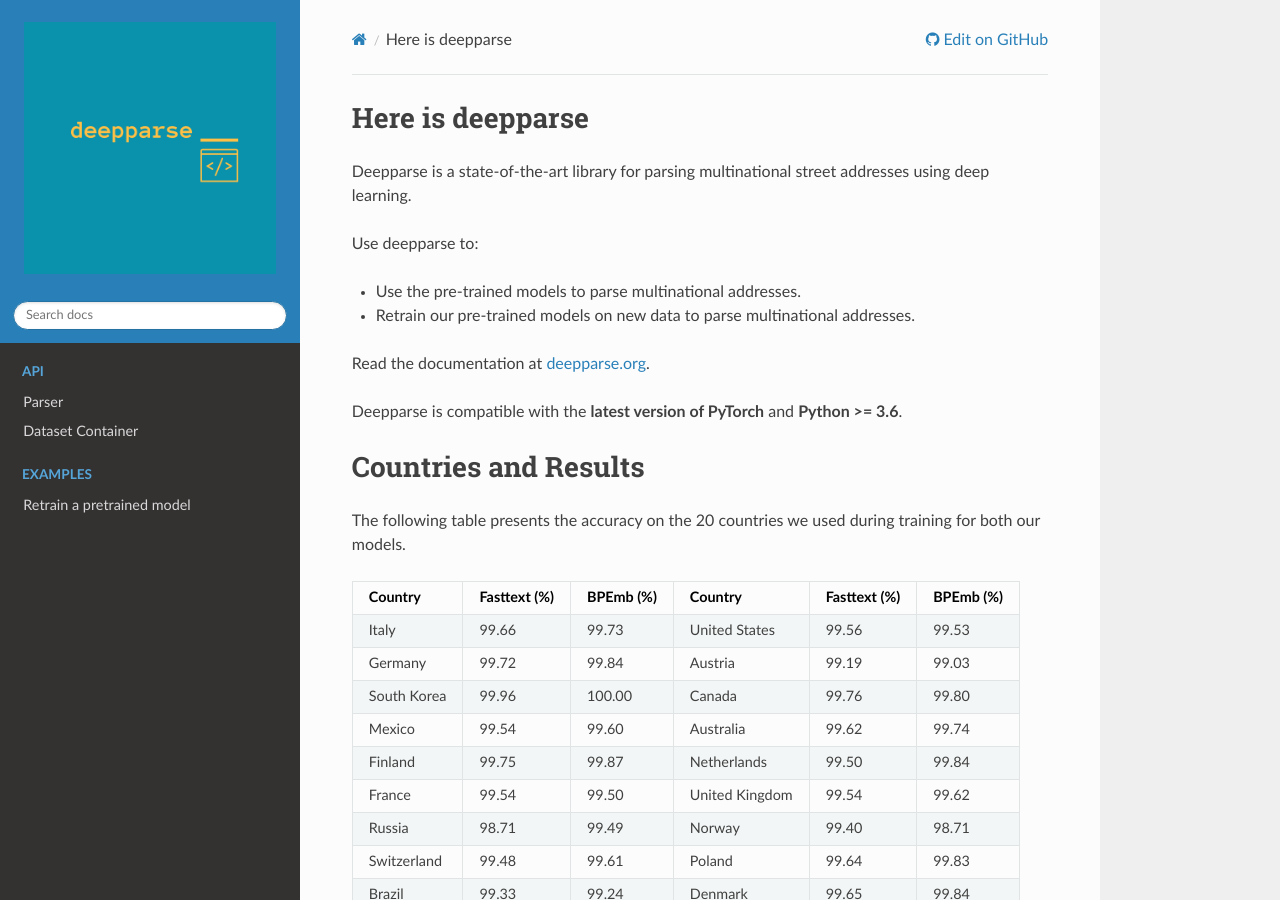
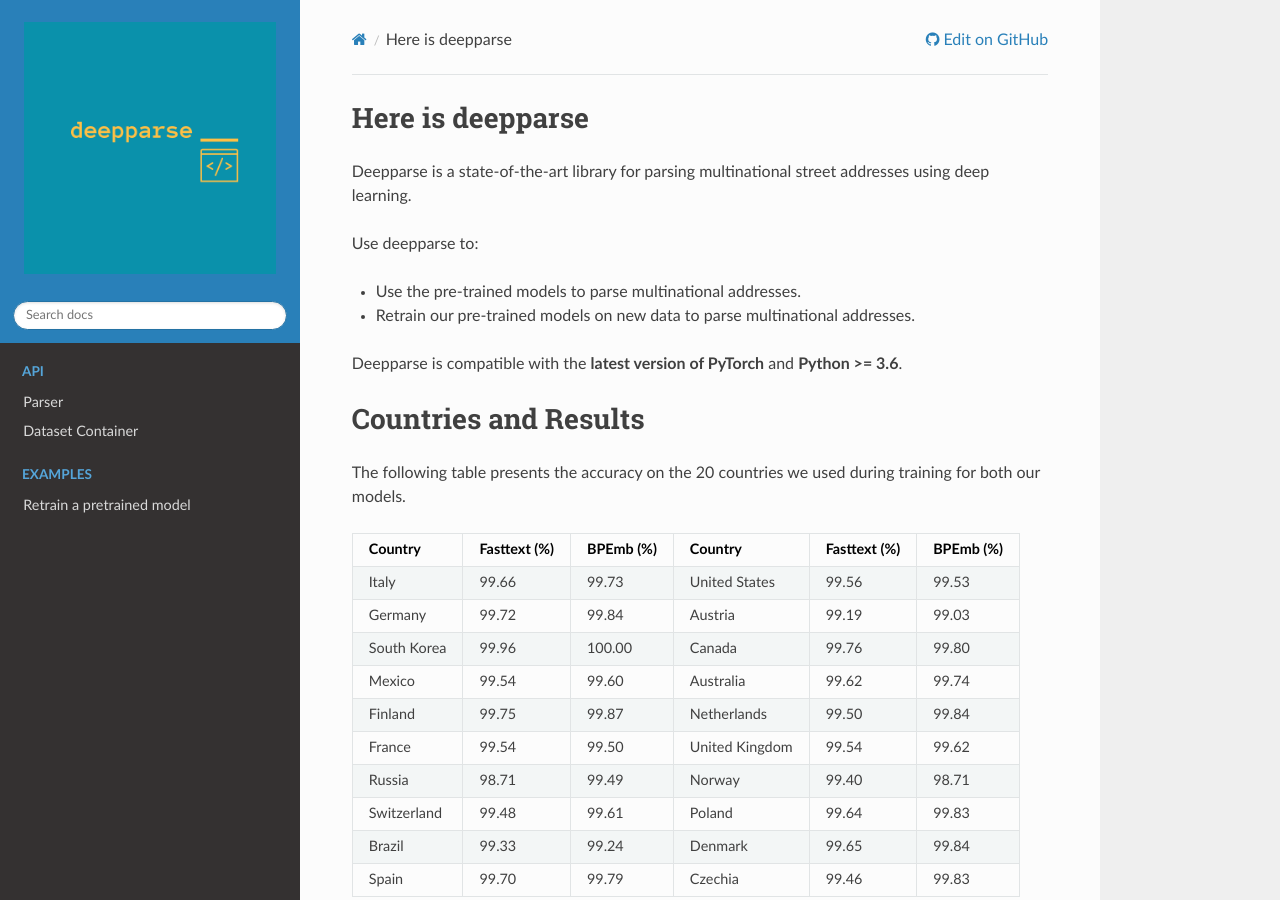
Before and after one commit to GRAAL-Research/deepparse, a Sphinx documentation site: the page built from docs/source/index.rst, in a window 1280 px wide and 900 px high. Built offline with Sphinx 7.4.7 and the Read the Docs theme 2.0.0, drawn with Linux system fonts in a browser that asks for light colours; the version number could not be read and is left out.

Commit message:
fixed index page read doc here

```diff
--- a/docs/source/index.rst
+++ b/docs/source/index.rst
@@ -18,9 +18,6 @@
 
 - Use the pre-trained models to parse multinational addresses.
 - Retrain our pre-trained models on new data to parse multinational addresses.
-
-Read the documentation at `deepparse.org <https://deepparse.org>`_.
-
 
 Deepparse is compatible with the **latest version of PyTorch** and  **Python >= 3.6**.
 
```
